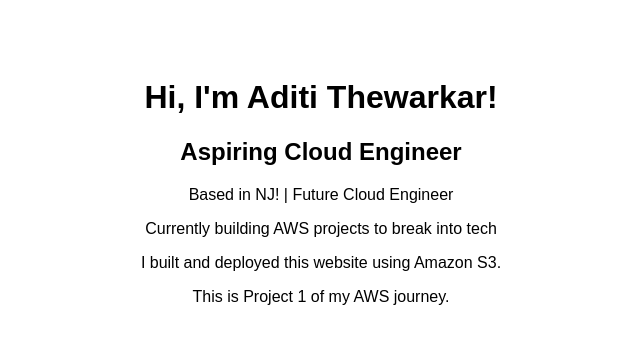
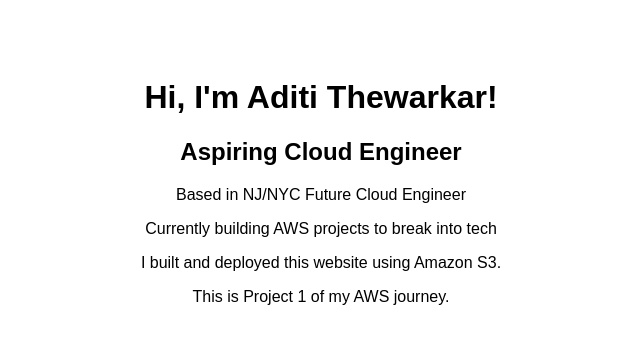
Before and after one commit to athewarkar/aws-static-website, a plain HTML site: page index.html in a window 1280 px wide. Shown: the full height of the page, 319-959 px from the left. Drawn offline with Linux system fonts and the light colour scheme.

Commit message:
Update index.html

```diff
--- a/index.html
+++ b/index.html
@@ -6,7 +6,7 @@
 <body style="font-family: Arial; text-align: center; padding: 50px;">
   <h1>Hi, I'm Aditi Thewarkar!</h1>
   <h2>Aspiring Cloud Engineer</h2>
-  <p>Based in NJ! |
+  <p>Based in NJ/NYC
     Future Cloud Engineer </p>
   <p>Currently building AWS projects to break into tech </p>
   <p>I built and deployed this website using Amazon S3.</p>
```
